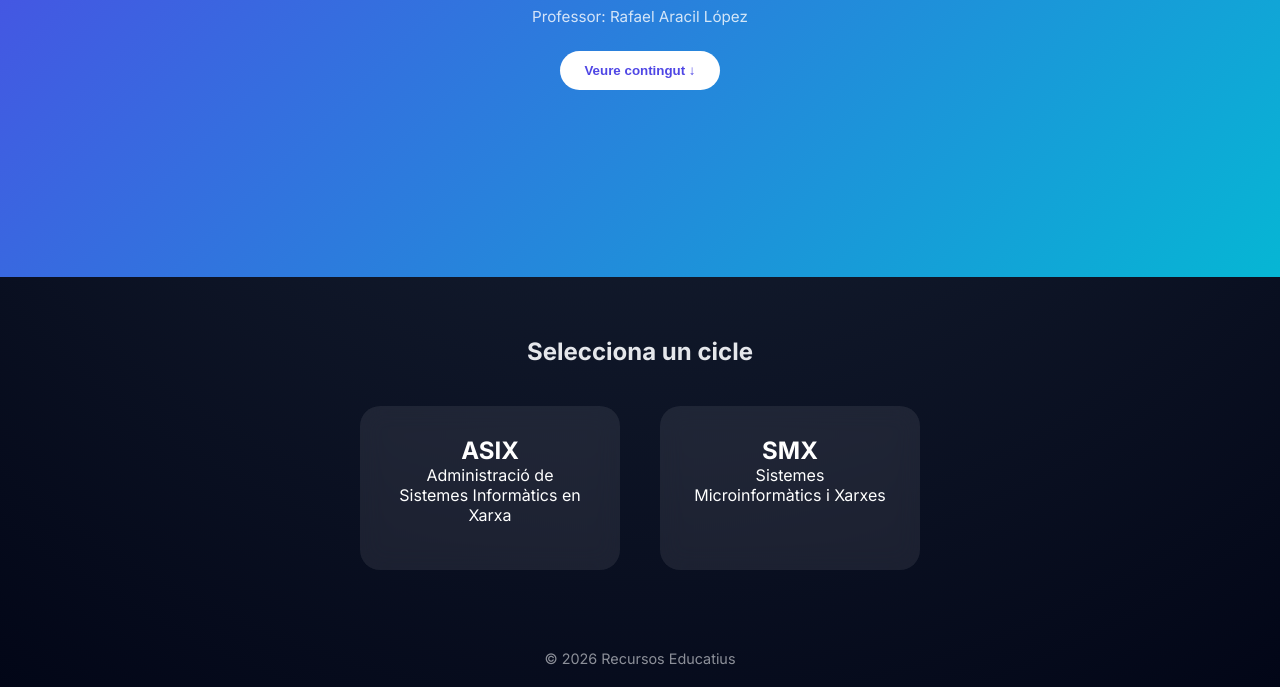
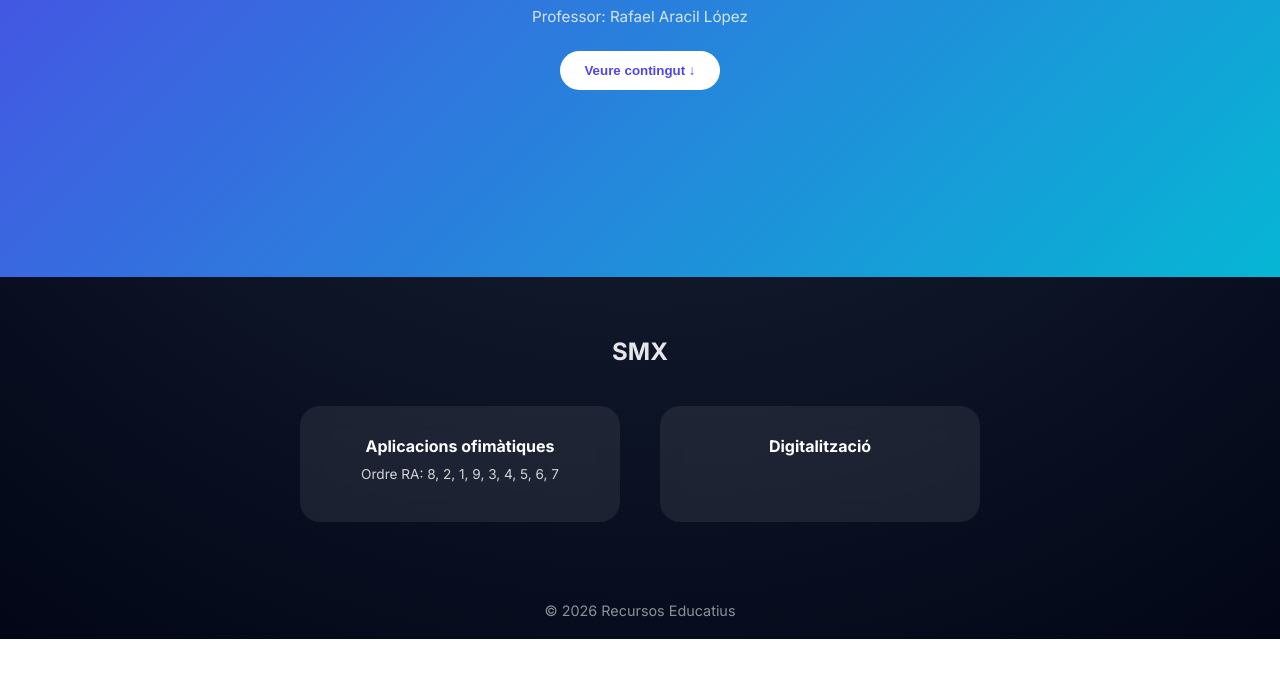
Before and after one commit to raracil1/web_apunts_cicles_inf, a plain HTML site: page index.html in a window 1280 px wide. Shown: the part 283-970 px from the top of the page. After the commit the page ends 922 px from the top, so only its background shows below. Drawn offline with Linux system fonts and the light colour scheme.

Commit message:
Add files via upload

```diff
--- a/index.html
+++ b/index.html
@@ -67,7 +67,7 @@
     }
 
     .card {
-      width: 260px;
+      width: 320px;
       padding: 30px;
       border-radius: 20px;
       background: var(--card);
@@ -83,24 +83,40 @@
       box-shadow: 0 20px 40px rgba(0,0,0,0.5);
     }
 
+    .section-title {
+      font-weight: 700;
+      margin-bottom: 10px;
+    }
+
     .dropdown {
       max-height: 0;
       overflow: hidden;
       transition: max-height 0.4s ease;
-      margin-top: 15px;
+      margin-top: 10px;
       text-align: left;
     }
 
     .dropdown a {
       display: block;
-      padding: 8px;
+      padding: 6px 0;
       color: #cbd5f5;
       text-decoration: none;
       font-size: 0.9rem;
     }
 
-    .dropdown a:hover {
-      color: white;
+    .dropdown a:hover { color: white; }
+
+    .ra-list {
+      margin-top: 10px;
+      font-size: 0.85rem;
+      color: #e2e8f0;
+      line-height: 1.4;
+    }
+
+    .ra-item {
+      margin-bottom: 8px;
+      padding-left: 10px;
+      border-left: 2px solid rgba(255,255,255,0.2);
     }
 
     footer {
@@ -122,28 +138,38 @@
 </header>
 
 <section id="cicles">
-  <h2>Selecciona un cicle</h2>
+  <h2>SMX</h2>
 
   <div class="cards">
 
-    <!-- ASIX -->
-    <div class="card" onclick="toggleDropdown('asixDrop')">
-      <h2>ASIX</h2>
-      <p>Administració de Sistemes Informàtics en Xarxa</p>
+    <!-- APLICACIONS OFIMÀTIQUES -->
+    <div class="card" onclick="toggleDropdown('ofimatica')">
+      <div class="section-title">Aplicacions ofimàtiques</div>
+      <p style="opacity:0.8; font-size:0.85rem;">Ordre RA: 8, 2, 1, 9, 3, 4, 5, 6, 7</p>
 
-      <div id="asixDrop" class="dropdown">
-        <a href="asix/mp0369.html">MP0369 - Implantació de Sistemes</a>
+      <div id="ofimatica" class="dropdown">
+        <div class="ra-list">
+          <div class="ra-item">RA 1: Instal·la i actualitza aplicacions ofimàtiques...</div>
+          <div class="ra-item">RA 2: Elabora documents i plantilles...</div>
+          <div class="ra-item">RA 3: Fulls de càlcul avançats...</div>
+          <div class="ra-item">RA 4: Bases de dades ofimàtiques...</div>
+          <div class="ra-item">RA 5: Imatges digitals...</div>
+          <div class="ra-item">RA 6: Vídeo digital...</div>
+          <div class="ra-item">RA 7: Presentacions multimèdia...</div>
+          <div class="ra-item">RA 8: Correu i agenda electrònica...</div>
+          <div class="ra-item">RA 9: Suport i resolució d’incidències...</div>
+        </div>
       </div>
     </div>
 
-    <!-- SMX -->
-    <div class="card" onclick="toggleDropdown('smxDrop')">
-      <h2>SMX</h2>
-      <p>Sistemes Microinformàtics i Xarxes</p>
+    <!-- DIGITALITZACIÓ -->
+    <div class="card" onclick="toggleDropdown('digitalitzacio')">
+      <div class="section-title">Digitalització</div>
 
-      <div id="smxDrop" class="dropdown">
-        <a href="smx/ofimatica.html">Aplicacions Ofimàtiques</a>
-        <a href="smx/digitalitzacio_smx.html">Digitalització</a>
+      <div id="digitalitzacio" class="dropdown">
+        <a href="smx/digitalitzacio_smx.html">Teoria</a>
+        <a href="smx/preguntes_teoriques_digitalitzacio.html">Preguntes teòriques</a>
+        <a href="smx/digitalitzacio_google_sites.html">Pràctica Google Sites</a>
       </div>
     </div>
 
```
